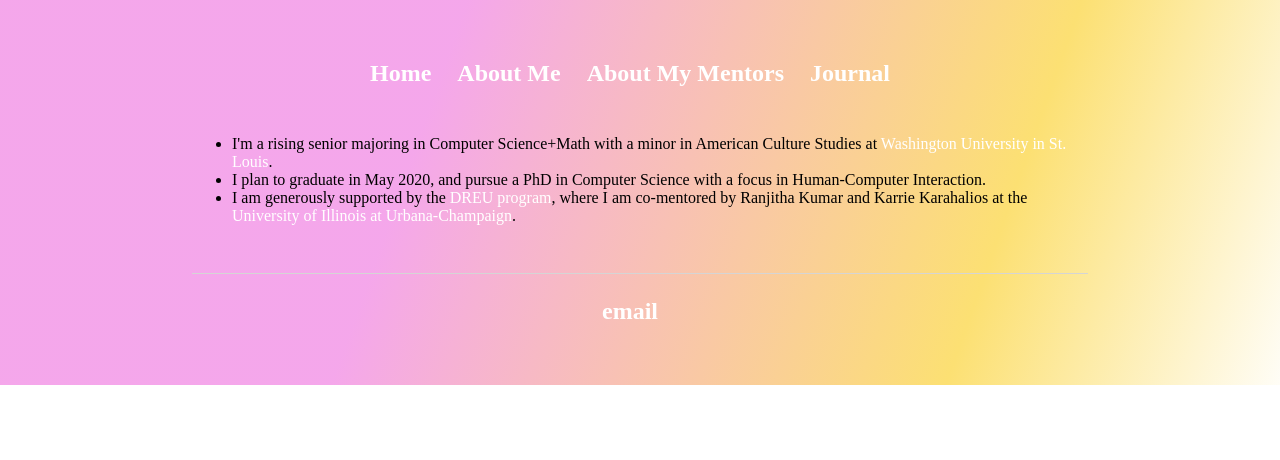
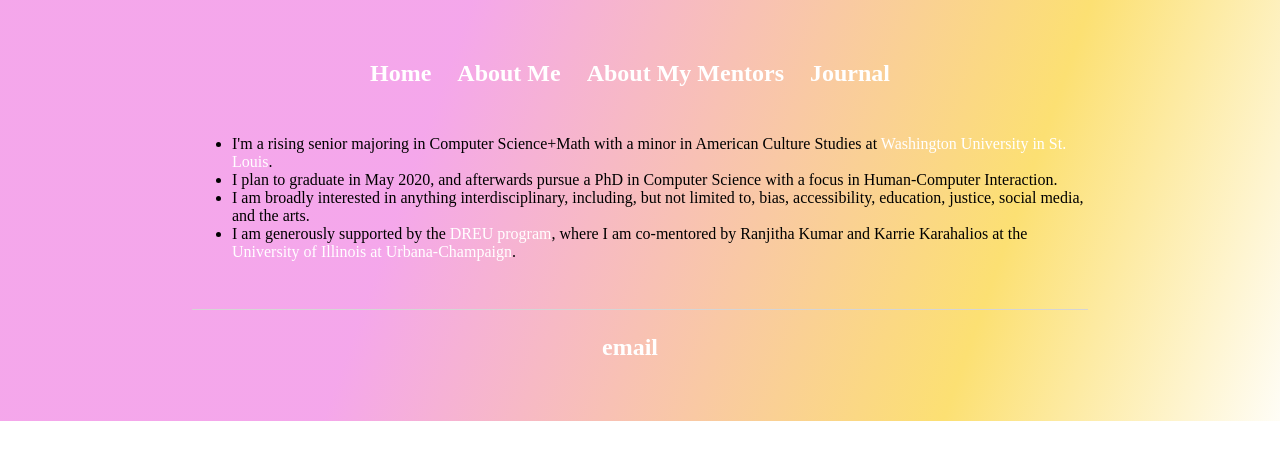
Before and after one commit to lizasivriver/lizasivriver, a Jekyll site: the page built from about.html, in a window 1280 px wide. Shown: the top 460 px of the page. Built offline with Jekyll 4.4.1, drawn with Linux system fonts in a browser that asks for light colours.

Commit message:
Update about.html

```diff
--- a/about.html
+++ b/about.html
@@ -2,11 +2,15 @@
 layout: default
 title: About Liza
 ---
+<div class="blurb">
+
 	<p>
 		<ul>
 
 			<li>I'm a rising senior majoring in Computer Science+Math with a minor in American Culture Studies at <a href="https://wustl.edu/">Washington University in St. Louis</a>. </li>
-		<li>I plan to graduate in May 2020, and pursue a PhD in Computer Science with a focus in Human-Computer Interaction. </li>
+			<li>I plan to graduate in May 2020, and afterwards pursue a PhD in Computer Science with a focus in Human-Computer Interaction. </li>
+			<li>I am broadly interested in anything interdisciplinary, including, but not limited to, bias, accessibility, education, justice, social media, and the arts.
 			<li>I am generously supported by the <a href="https://cra.org/cra-w/dreu/">DREU program</a>, where I am co-mentored by Ranjitha Kumar and Karrie Karahalios at the <a href="https://illinois.edu/">University of Illinois at Urbana-Champaign</a>.</li>
 		</ul>
 	</p>
+</div>
```
Lines whose indentation alone changed are shown as unchanged.
